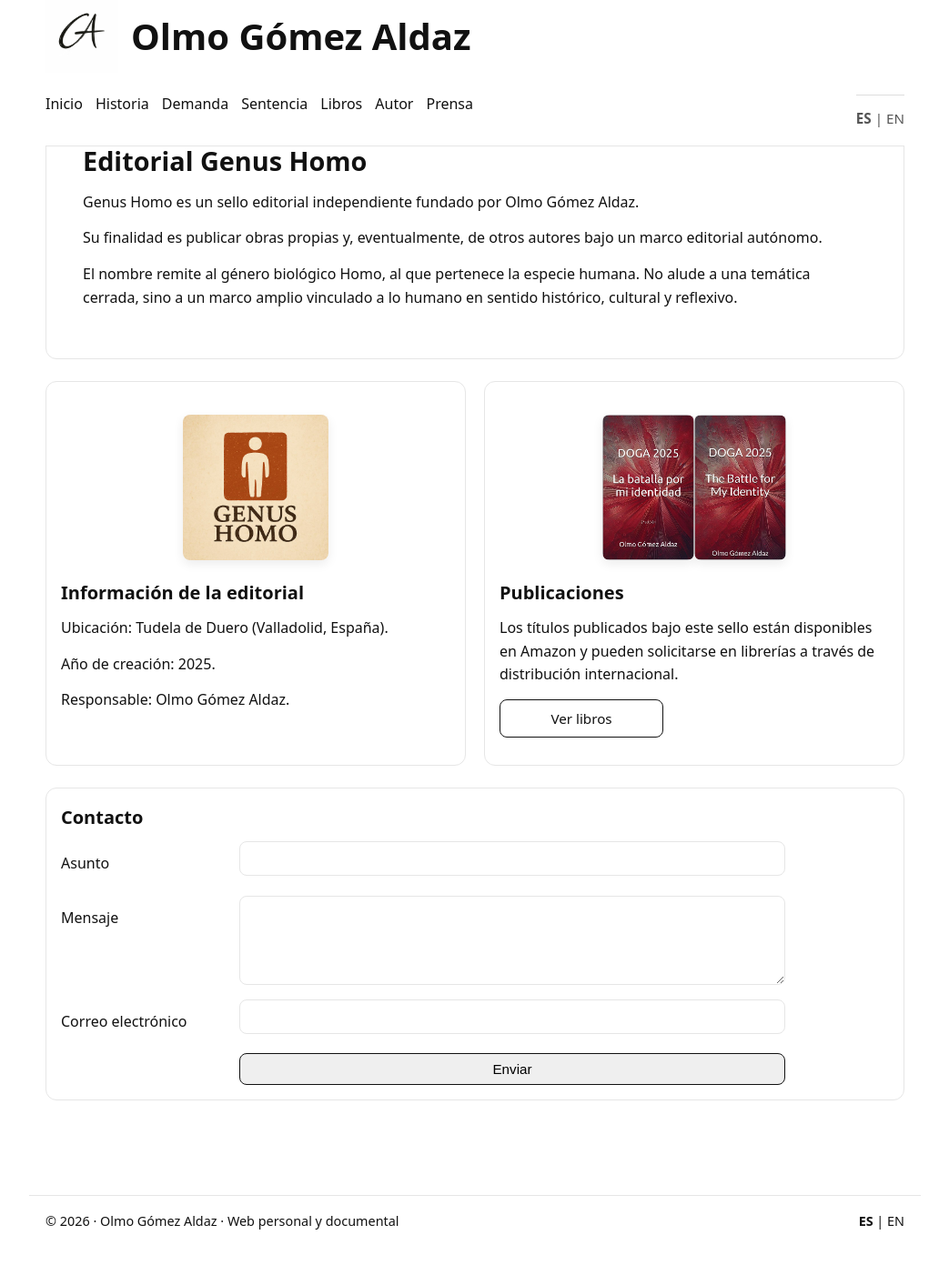
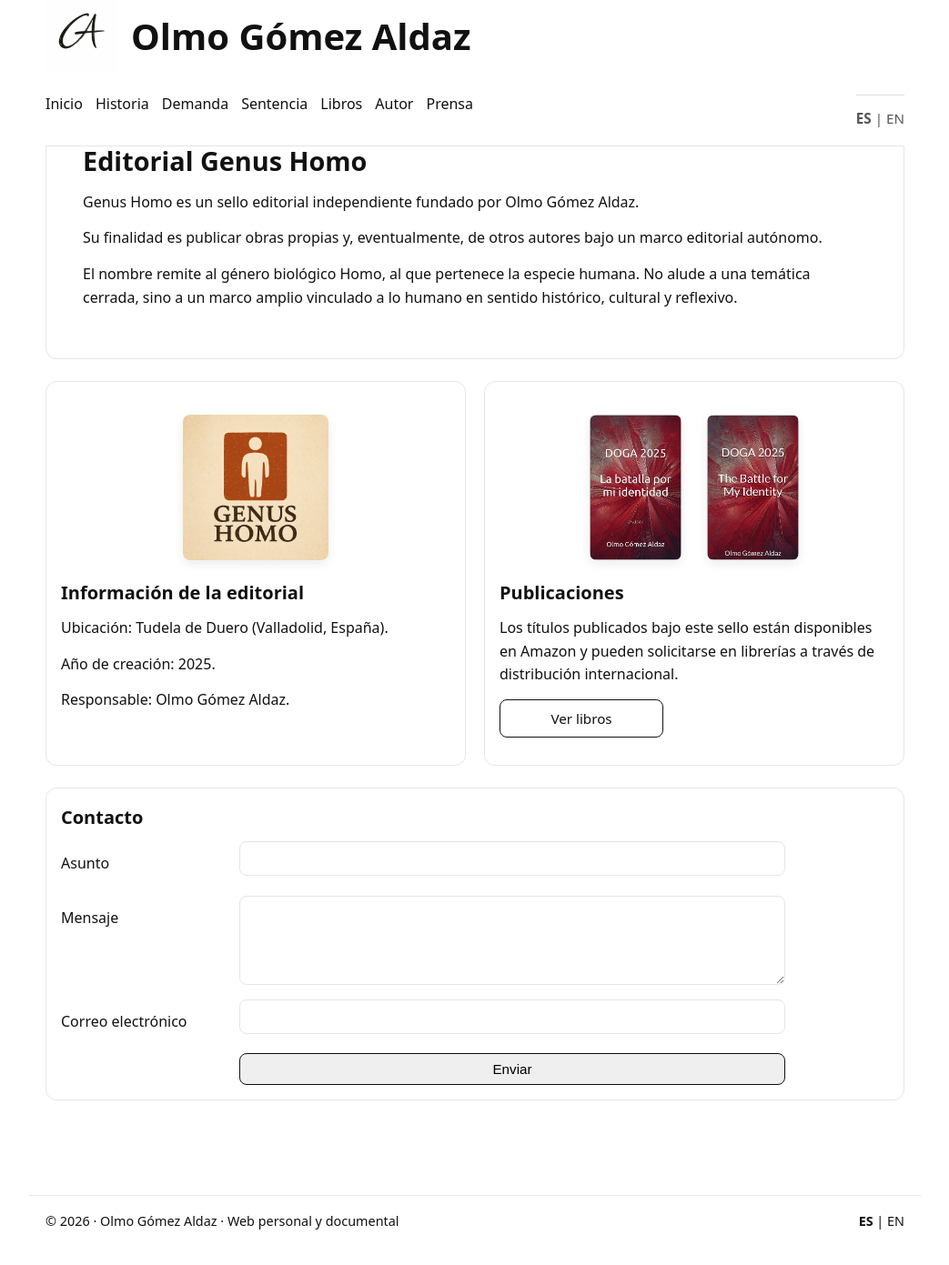
Before and after one commit to olmogaldaz/olmogaldaz.github.io, a Jekyll site: the page built from es/genus-homo/index.html, in a window 1280 px wide and 1400 px high, scrolled down 154 px. Shown: the top 1391 px of the window at 91% size, without its empty margins (118-1161 px from the left). Built offline with Jekyll 4.4.1, drawn with Linux system fonts in a browser that asks for light colours.

Commit message:
Update style.css

```diff
--- a/css/style.css
+++ b/css/style.css
@@ -320,6 +320,7 @@ form textarea {
   display:flex;
   justify-content:center;
   align-items:flex-start;
+  gap:28px;
   margin:20px 0;
 }
 
```
